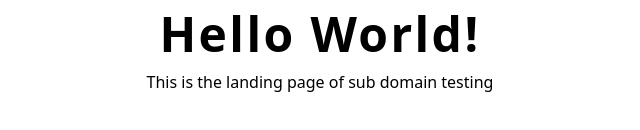
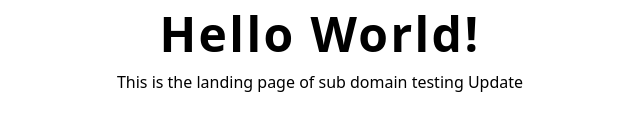
Before and after one commit to kiigeeks/html, a plain HTML site: page index.html in a window 1280 px wide. Shown: the part 348-478 px from the top of the page, without its empty margins (320-960 px from the left). Drawn offline with nearby package versions, Linux system fonts and the light colour scheme.

Commit message:
Update Description

```diff
--- a/index.html
+++ b/index.html
@@ -9,7 +9,7 @@
 <body class="flex items-center justify-center h-screen text-center">
     <div>
         <h1 class="text-5xl font-bold tracking-wider">Hello World!</h1>
-        <p class="mt-3">This is the landing page of sub domain testing</p>
+        <p class="mt-3">This is the landing page of sub domain testing Update</p>
     </div>
 </body>
 </html>
```
